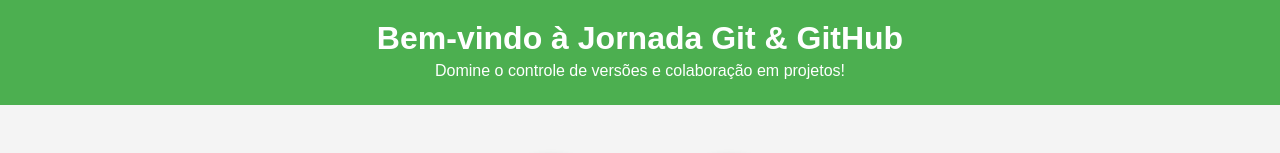
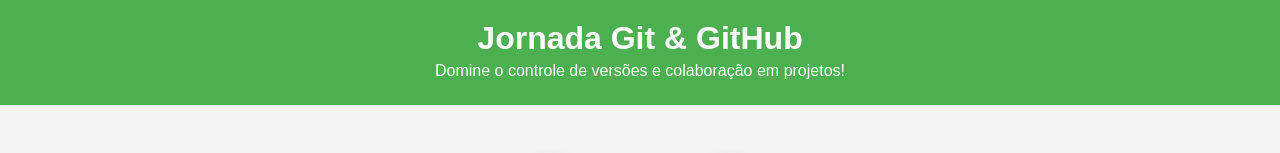
Before and after one commit to guilhermeonrails/git-github-fs, a plain HTML site: page index.html in a window 1280 px wide. Shown: the top 153 px of the page. Drawn offline with Linux system fonts and the light colour scheme.

Commit message:
alterando o title e o h1 da pagina principal no github

```diff
--- a/index.html
+++ b/index.html
@@ -3,13 +3,13 @@
 <head>
     <meta charset="UTF-8">
     <meta name="viewport" content="width=device-width, initial-scale=1.0">
-    <title>Landing Page - Git e GitHub</title>
+    <title>Git e GitHub</title>
     <link rel="stylesheet" href="styles.css">
 </head>
 <body>
 
     <header>
-        <h1>Bem-vindo à Jornada Git & GitHub</h1>
+        <h1>Jornada Git & GitHub</h1>
         <p>Domine o controle de versões e colaboração em projetos!</p>
     </header>
 
```
